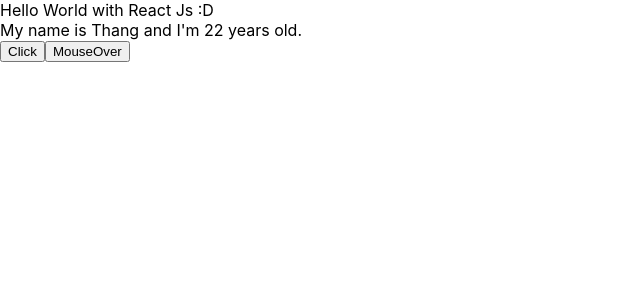
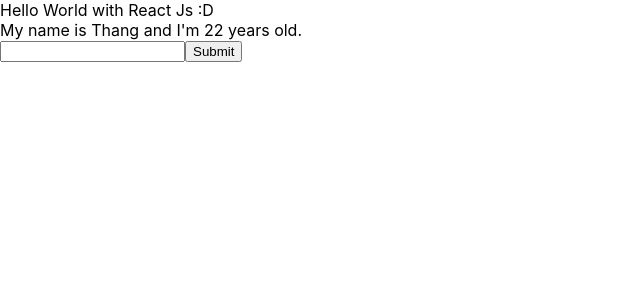
Before and after one commit to thanqphan/quiz-mgnt, a React (Create React App) app: page / in a window 1280 px wide. Shown: the top 300 px of the page, without its empty margins (0-640 px from the left). Built offline with nearby package versions, Linux system fonts and the light colour scheme.

Commit message:
[MyComponent|21] Form in React

```diff
--- a/src/components/MyComponent.js
+++ b/src/components/MyComponent.js
@@ -23,20 +23,27 @@
     console.log("My name is ", this.state.name);
   };
 
+  handleOnSubmitEvent = (event) => {
+    event.preventDefault();
+    console.log(this.state);
+  };
+  handleOnChangeEvent = (event) => {
+    console.log(event.target.value);
+    this.setState({
+      name: event.target.value,
+    });
+  };
   render() {
     return (
       <div>
         My name is {this.state.name} and I'm {this.state.age} years old.
-        <div>
-          <button
-            onClick={(event) => {
-              this.handleOnClickEvent(event);
-            }}
-          >
-            Click
-          </button>
-          <button onMouseOver={this.handleOnMouseOverEvent}>MouseOver</button>
-        </div>
+        <form onSubmit={(event) => this.handleOnSubmitEvent(event)}>
+          <input
+            onChange={(event) => this.handleOnChangeEvent(event)}
+            type="text"
+          />
+          <button>Submit</button>
+        </form>
       </div>
     );
   }
```
